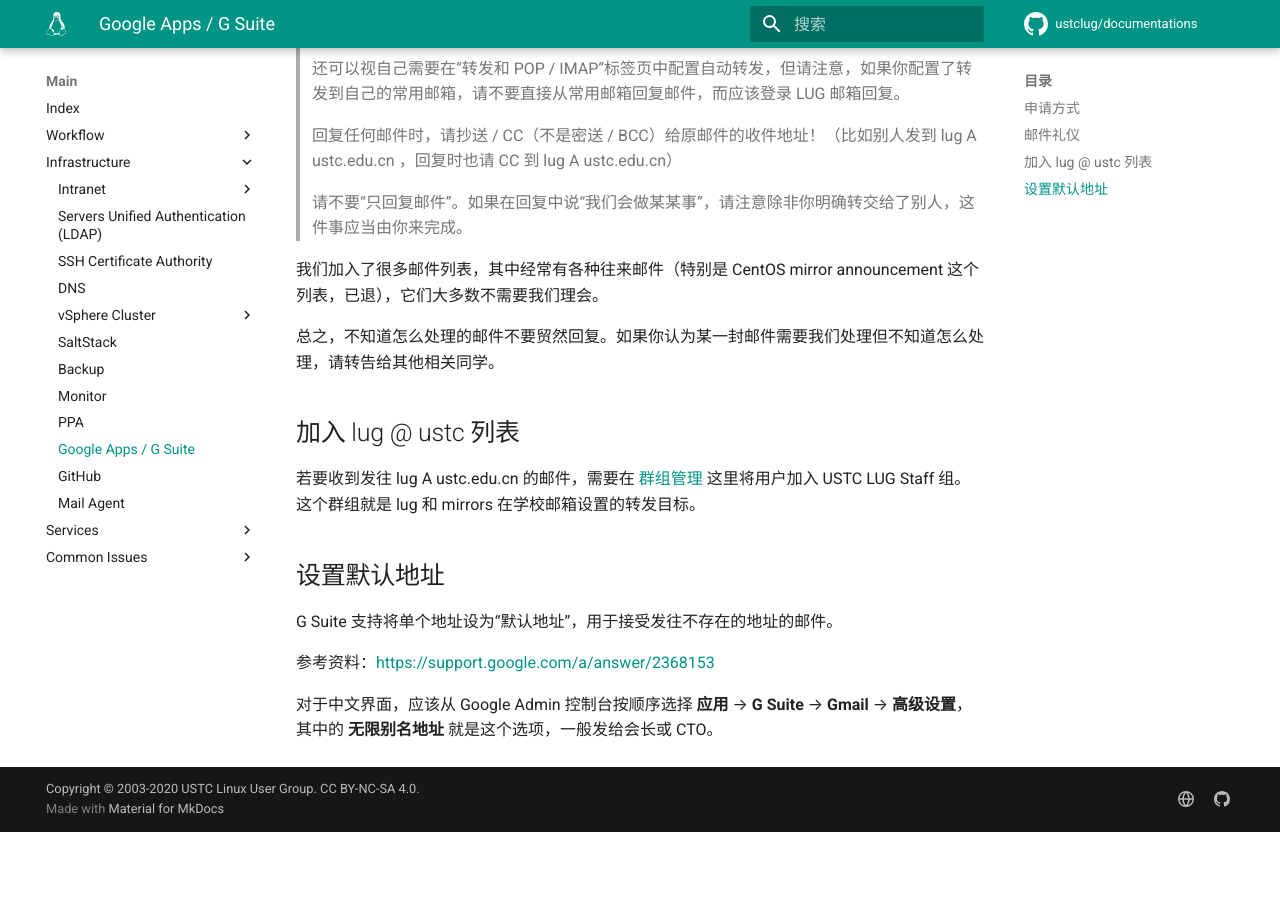
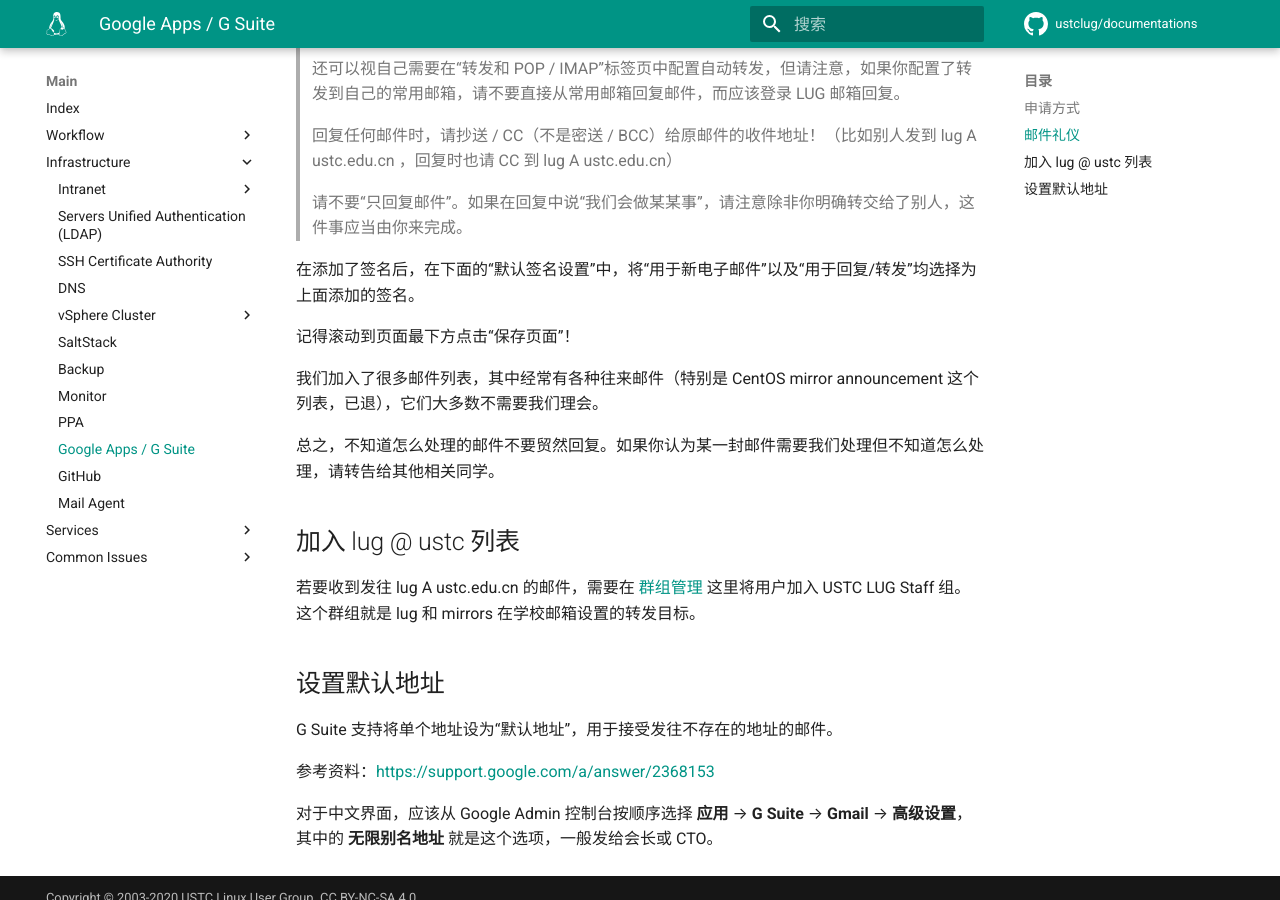
Before and after one commit to ustclug/documentations, an MkDocs documentation site: the page built from docs/infrastructure/google.md, in a window 1280 px wide and 900 px high, scrolled down 810 px. Built offline with MkDocs 1.6.1 and Material for MkDocs 9.7.7, drawn with Linux system fonts in a browser that asks for light colours; comment, search, counter and statistics services are not loaded; before the commit the page ends 1642 px from its top, so only the background shows below that.

Commit message:
Add signature selection

```diff
--- a/docs/infrastructure/google.md
+++ b/docs/infrastructure/google.md
@@ -30,6 +30,10 @@
 >
 > 请不要“只回复邮件”。如果在回复中说“我们会做某某事”，请注意除非你明确转交给了别人，这件事应当由你来完成。
 
+在添加了签名后，在下面的“默认签名设置”中，将“用于新电子邮件”以及“用于回复/转发”均选择为上面添加的签名。
+
+记得滚动到页面最下方点击“保存页面”！
+
 我们加入了很多邮件列表，其中经常有各种往来邮件（特别是 CentOS mirror announcement 这个列表，已退），它们大多数不需要我们理会。
 
 总之，不知道怎么处理的邮件不要贸然回复。如果你认为某一封邮件需要我们处理但不知道怎么处理，请转告给其他相关同学。
```
